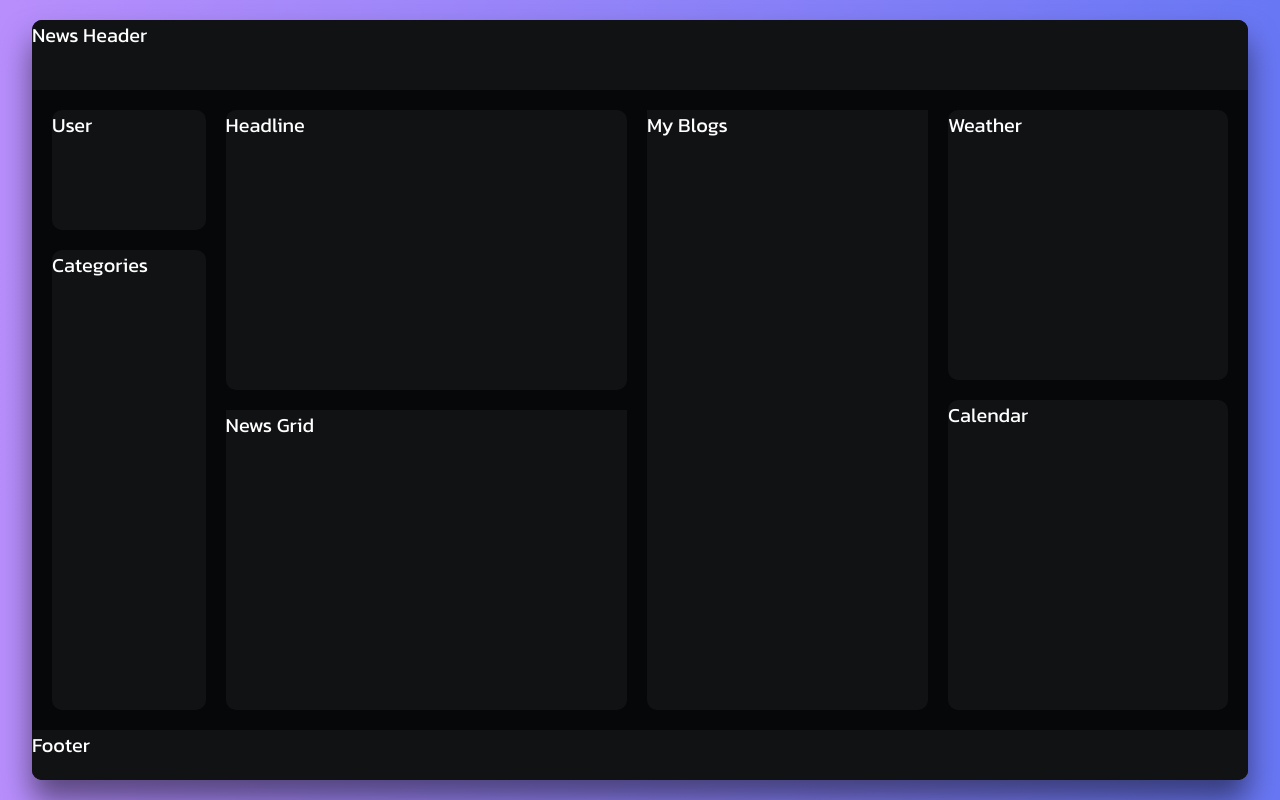
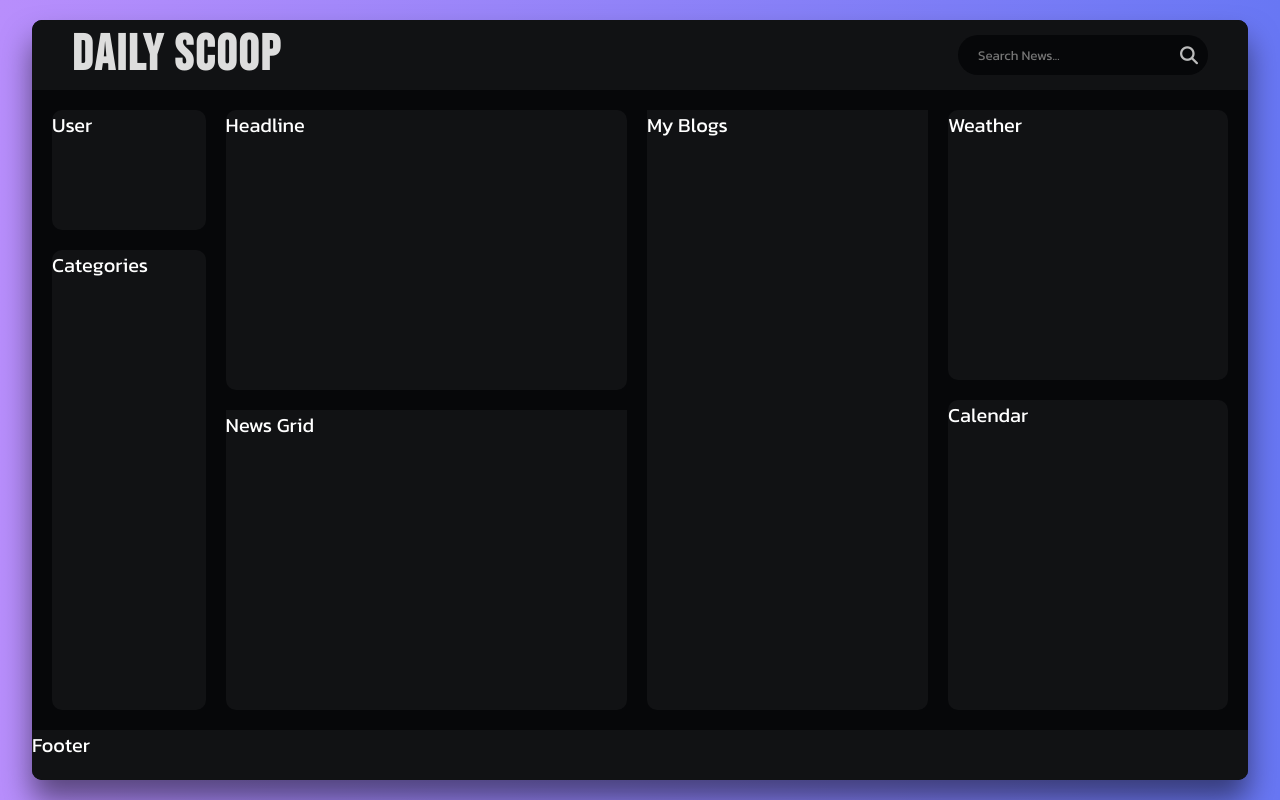
Before and after one commit to BuliDev/dailyscoop, a React (Vite) app: page / in a window 1280 px wide. Built offline with nearby package versions, Linux system fonts and the light colour scheme.

Commit message:
Customizing Header

```diff
--- a/src/Components/News.css
+++ b/src/Components/News.css
@@ -14,6 +14,51 @@
   min-height: 7rem;
   background-color: #111214;
   border-radius: 1rem 1rem 0 0;
+  display: flex;
+  justify-content: space-between;
+  align-items: center;
+  padding: 0 4rem;
+}
+
+.logo {
+  font-family: 'Bebas Neue', sans-serif;
+  font-size: 5rem;
+  color: #ddd;
+  letter-spacing: 0.2rem;
+}
+
+.search-bar {
+  position: relative;
+}
+
+.search-bar input {
+  width: 25rem;
+  height: 4rem;
+  background-color: #060709;
+  border: none;
+  border-radius: 5rem;
+  padding: 0 4rem 0 2rem;
+  color: #ddd;
+  transition: width 0.3s;
+}
+
+.search-bar input:focus {
+  width: 35rem;
+}
+
+.search-bar input:focus::placeholder {
+  color: transparent;
+}
+
+.search-bar button {
+  background-color: transparent;
+  border: none;
+  position: absolute;
+  top: 50%;
+  right: 1rem;
+  transform: translateY(-50%);
+  color: #bbb;
+  font-size: 1.8rem;
 }
 
 .news-content {
--- a/src/Components/News.jsx
+++ b/src/Components/News.jsx
@@ -6,7 +6,17 @@
 const News = () => {
   return (
     <div className='news'>
-      <header className='news-header'>News Header</header>
+      <header className='news-header'>
+        <h1 className='logo'>Daily Scoop</h1>
+        <div className='search-bar'>
+          <form>
+            <input type='text' placeholder='Search News...' />
+            <button type='submit'>
+              <i className='fa-solid fa-magnifying-glass'></i>
+            </button>
+          </form>
+        </div>
+      </header>
       <div className='news-content'>
         <div className='navbar'>
           <div className='user'>User</div>
```
